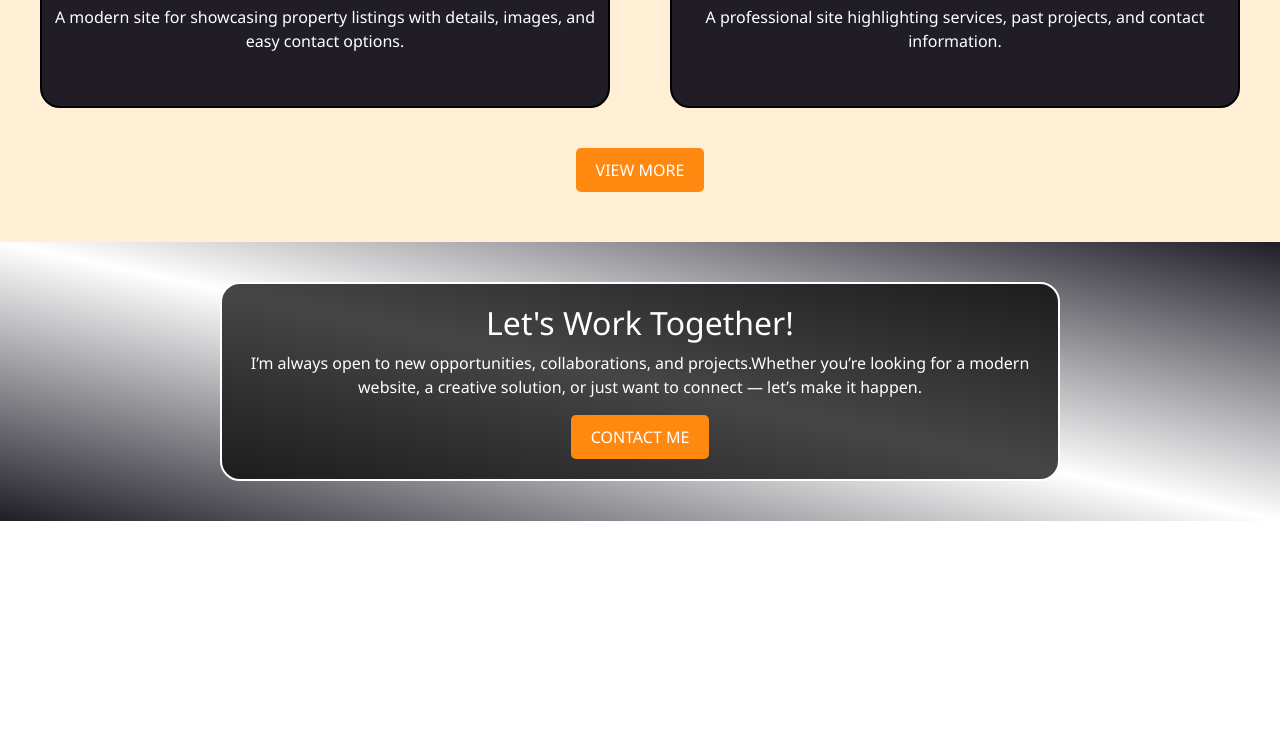
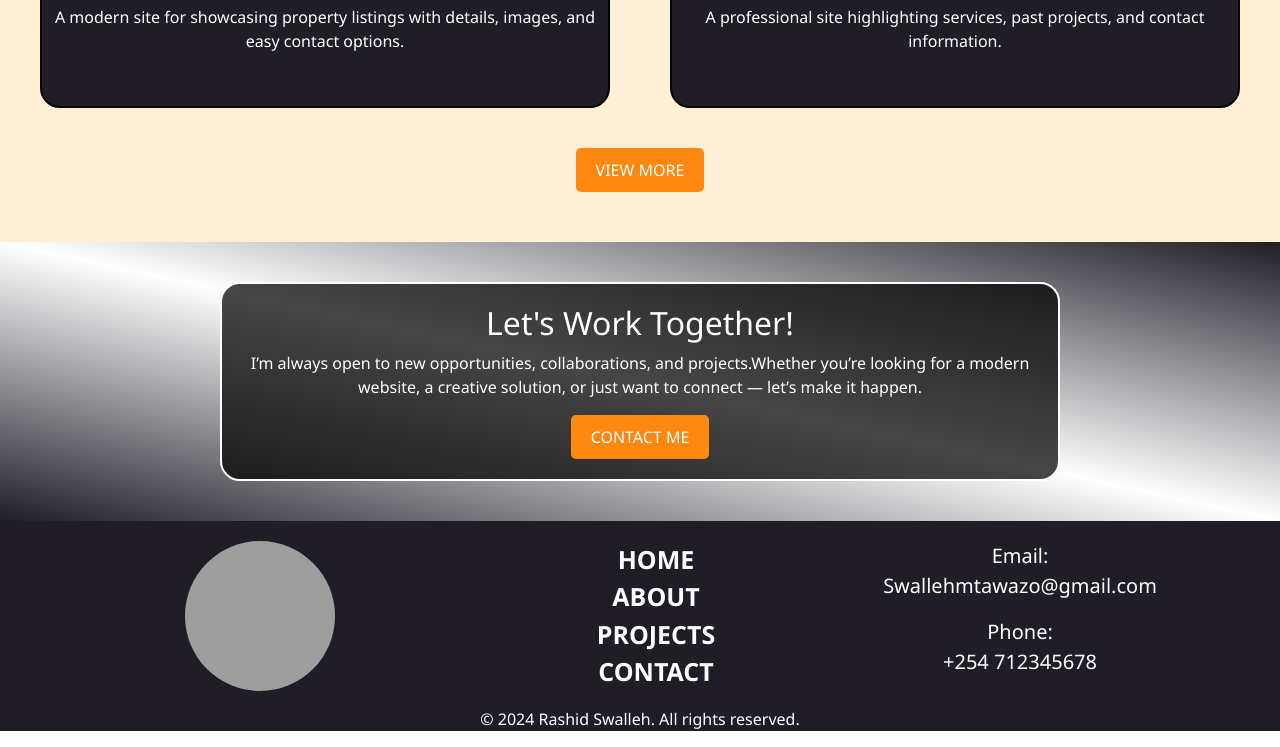
Before and after one commit to swallehrashid/portfolio-website, a website: page index.html in a window 1280 px wide. Shown: the part 2497-3244 px from the top of the page. Before the commit the page ends 3018 px from the top, so only its background shows below. Drawn offline with nearby package versions, Linux system fonts and the light colour scheme; grey boxes are pictures that could not be loaded.

Commit message:
adds a footer section

```diff
--- a/index.html
+++ b/index.html
@@ -117,6 +117,40 @@
 
     </section>
 
+    <section class="footer-section">
+        <footer class="footer">
+            <div class="footer-content">
+                <div class="container text-center">
+                    <div class="row">
+                        <div class="col logo-col">
+                            <img src="https://encrypted-tbn0.gstatic.com/images?q=tbn:ANd9GcRvUIaVt_cNGx21yy59eWbGHFMF7-5rk64j9A&s" alt="image of logo">
+
+                        </div>
+
+                        <div class="col link-col">
+                           <ul>
+                            <li><a href="#">HOME</a></li>
+                            <li><a href="#">ABOUT</a></li>
+                            <li><a href="#">PROJECTS</a></li>
+                            <li><a href="#">CONTACT</a></li>
+                           </ul>
+                        </div>
+                        <div class="col contact-col">
+                            <p>Email:<br>Swallehmtawazo@gmail.com</p>
+                            <p>Phone:<br>+254 712345678</p>
+
+                        </div>
+                    </div>
+                </div>
+
+            </div>
+
+            <div class="rights-div">
+                <p>&copy; 2024 Rashid Swalleh. All rights reserved.</p>
+            </div>
+        </footer>
+
+    </section>
 
 
 
```
